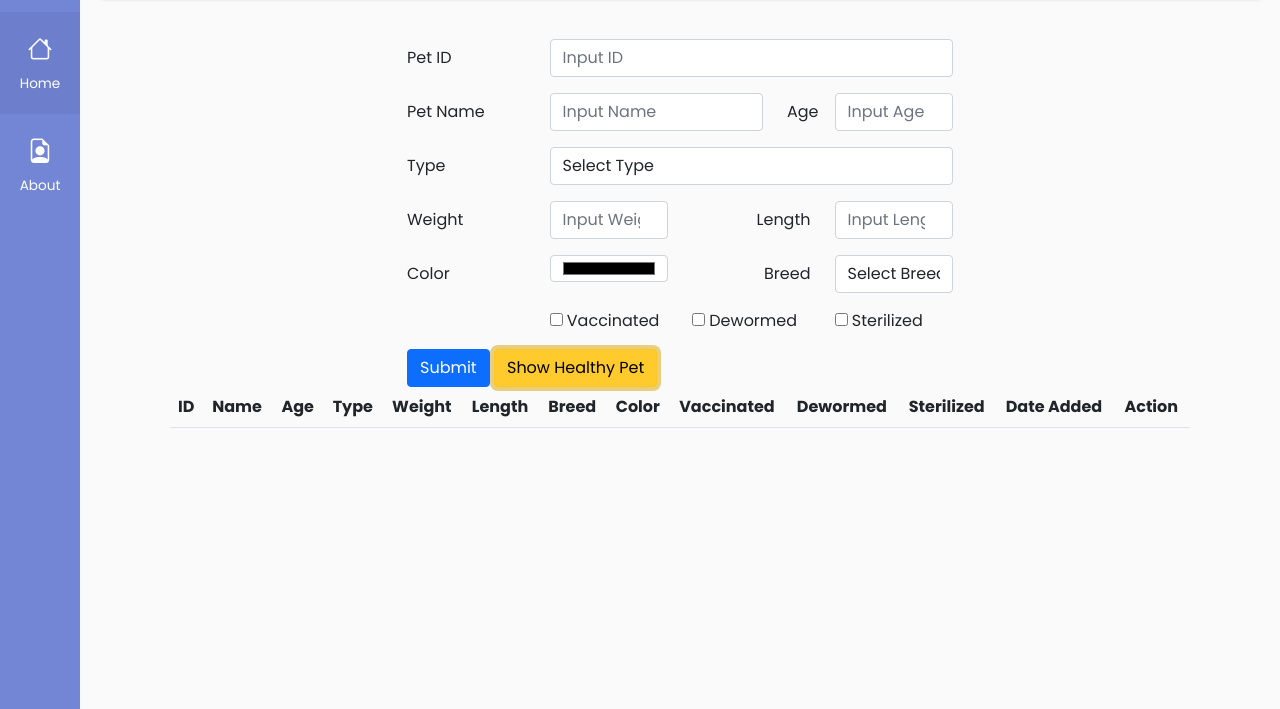
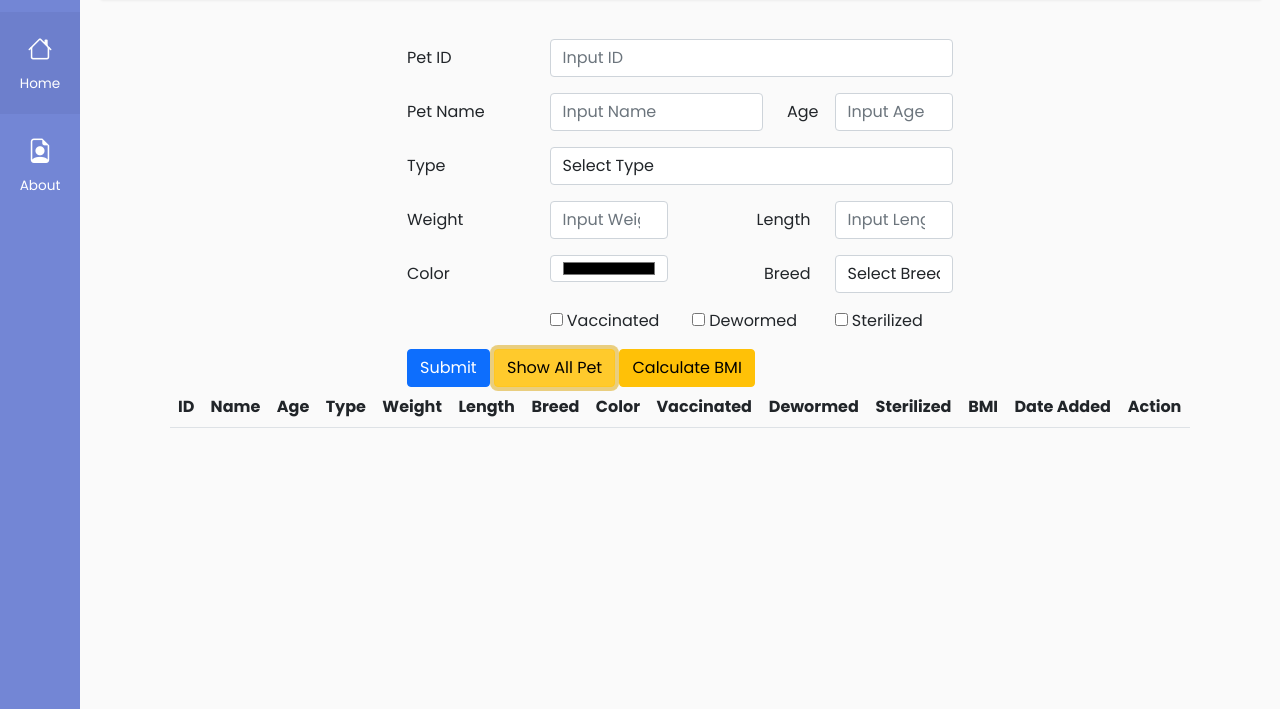
Before and after one commit to hoangquocviet2606/PetManage_V1, a plain HTML site: page index.html in a window 1280 px wide. Both pictures are taken after a click on the button "Show Healthy Pet". Shown: the part 91-800 px from the top of the page. Drawn offline with nearby package versions, Linux system fonts and the light colour scheme.

Commit message:
healthyBtn

```diff
--- a/index.html
+++ b/index.html
@@ -225,6 +225,9 @@
                 <button type="button" class="btn btn-warning" id="healthy-btn">
                   Show Healthy Pet
                 </button>
+                <button type="button" class="btn btn-warning" id="bmi">
+                  Calculate BMI
+                </button>
               </form>
             </div>
           </div>
@@ -244,12 +247,13 @@
                 <th scope="col">Vaccinated</th>
                 <th scope="col">Dewormed</th>
                 <th scope="col">Sterilized</th>
+                <th scope="col">BMI</th>
                 <th scope="col">Date Added</th>
                 <th scope="col">Action</th>
               </tr>
             </thead>
             <tbody id="tbody">
-              <tr>
+              <!-- <tr>
                 <th scope="row">P001</th>
                 <td>Tom</td>
                 <td>3</td>
@@ -263,6 +267,7 @@
                 <td><i class="bi bi-check-circle-fill"></i></td>
                 <td><i class="bi bi-check-circle-fill"></i></td>
                 <td><i class="bi bi-check-circle-fill"></i></td>
+                <td>?</td>
                 <td>01/03/2022</td>
                 <td>
                   <button type="button" class="btn btn-danger">Delete</button>
@@ -282,11 +287,12 @@
                 <td><i class="bi bi-x-circle-fill"></i></td>
                 <td><i class="bi bi-x-circle-fill"></i></td>
                 <td><i class="bi bi-x-circle-fill"></i></td>
+                <td>?</td>
                 <td>02/03/2022</td>
                 <td>
                   <button type="button" class="btn btn-danger">Delete</button>
                 </td>
-              </tr>
+              </tr> -->
             </tbody>
           </table>
         </div>
--- a/script.js
+++ b/script.js
@@ -120,6 +120,7 @@ function renderTableData() {
       <td scope="col"><i class="bi ${petArr[i].vaccinatedClass}-circle-fill"></i></td>
       <td scope="col"><i class="bi ${petArr[i].dewormedClass}-circle-fill"></i></td>
       <td scope="col"><i class="bi ${petArr[i].sterilizedClass}-circle-fill"></i></td>
+      <td scope="col">?</td>
       <td scope="col">${petArr[i].date}</td>
       <td>
         <button type="button" class="btn btn-danger" onclick="deletePet('${petArr[i].id}')">Delete</button>
@@ -141,7 +142,7 @@ const deletePet = (petId) => {
     }
   }
 };
-
+//Show Healthy Pet
 const btnHealthy = document.getElementById("healthy-btn");
 btnHealthy.addEventListener("click", function () {
   const healthyPetArr = petArr.filter(
@@ -164,6 +165,7 @@ btnHealthy.addEventListener("click", function () {
         <td scope="col"><i class="bi ${healthyPetArr[i].vaccinatedClass}-circle-fill"></i></td>
         <td scope="col"><i class="bi ${healthyPetArr[i].dewormedClass}-circle-fill"></i></td>
         <td scope="col"><i class="bi ${healthyPetArr[i].sterilizedClass}-circle-fill"></i></td>
+        <td scope="col">?</td>
         <td scope="col">${healthyPetArr[i].date}</td>
         <td>
           <button type="button" class="btn btn-danger" onclick="deletePet('${healthyPetArr[i].id}')">Delete</button>
@@ -173,12 +175,11 @@ btnHealthy.addEventListener("click", function () {
     }
     tbody.innerHTML = str;
   }
-  if (btnHealthy.innerHTML === "Show Healthy Pet") {
-    btnHealthy.innerHTML = "Show All Pet";
-
+  if (btnHealthy.innerText === "Show Healthy Pet") {
+    btnHealthy.innerText = "Show All Pet";
+    renderHealthyPet();
+  } else {
+    btnHealthy.innerText = "Show Healthy Pet";
     renderTableData();
-  } else {
-    btnHealthy.innerHTML = "Show Healthy Pet";
-    renderHealthyPet();
   }
 });
```
